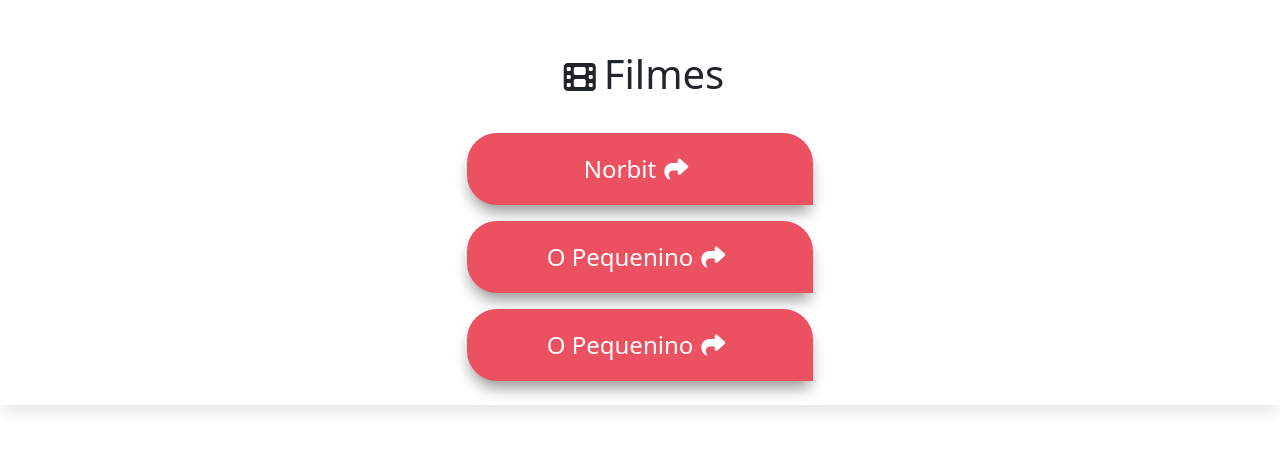
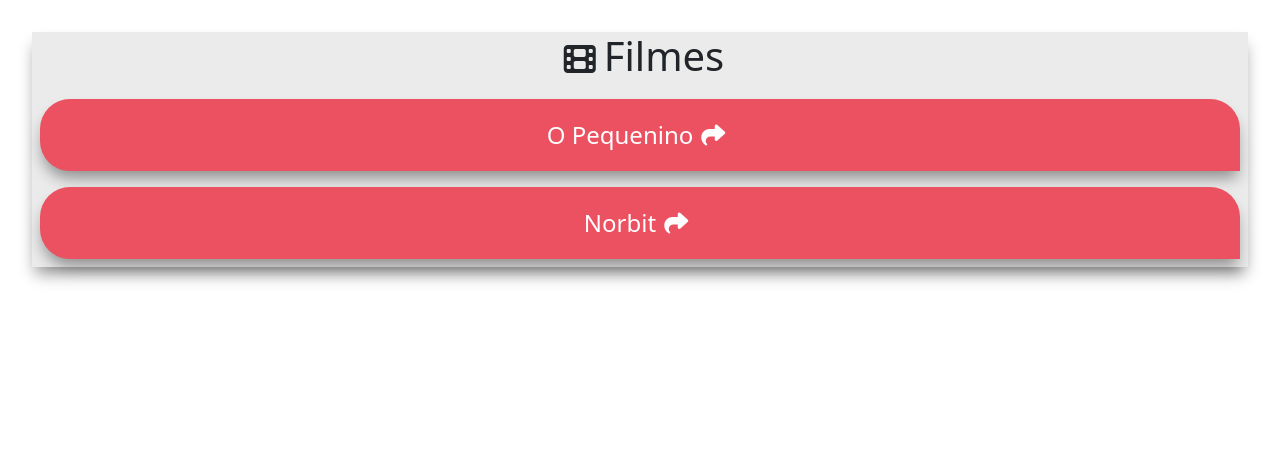
Before and after one commit to ericksilverio10/movie-project, a plain HTML site: page index.html in a window 1280 px wide. Drawn offline with nearby package versions, Linux system fonts and the light colour scheme.

Commit message:
Criando JSON

```diff
--- a/index.html
+++ b/index.html
@@ -1,23 +1,22 @@
 <!DOCTYPE html>
-<html lang="en">
+<html>
 <head>
   <meta charset="UTF-8">
-    <meta http-equiv="X-UA-Compatible" content="IE=edge">
-    <meta name="viewport" content="width=device-width, initial-scale=1.0">
-    <title>Filmes</title>
+  <title>Exemplo de Leitura de JSON</title>
+  <script src="https://code.jquery.com/jquery-3.6.0.min.js"></script>
   <link href="https://cdn.jsdelivr.net/npm/bootstrap@5.0.2/dist/css/bootstrap.min.css" rel="stylesheet" integrity="sha384-EVSTQN3/azprG1Anm3QDgpJLIm9Nao0Yz1ztcQTwFspd3yD65VohhpuuCOmLASjC" crossorigin="anonymous">
   <script src="https://cdn.jsdelivr.net/npm/bootstrap@5.0.2/dist/js/bootstrap.bundle.min.js" integrity="sha384-MrcW6ZMFYlzcLA8Nl+NtUVF0sA7MsXsP1UyJoMp4YLEuNSfAP+JcXn/tWtIaxVXM" crossorigin="anonymous"></script>
   <link rel="stylesheet" href="https://cdnjs.cloudflare.com/ajax/libs/font-awesome/6.4.0/css/all.min.css" integrity="sha512-iecdLmaskl7CVkqkXNQ/ZH/XLlvWZOJyj7Yy7tcenmpD1ypASozpmT/E0iPtmFIB46ZmdtAc9eNBvH0H/ZpiBw==" crossorigin="anonymous" referrerpolicy="no-referrer" />
 </head>
+<body>
 <style>
-    i{
+    #container {
+        background-color: rgb(235, 235, 235);
+        margin: 2rem;
+        box-shadow: 0px 10px 15px -3px rgba(0,0,0,0.4);
+    }
+    i {
         margin: .5rem;
-    }
-    .card {
-        background-color: white;
-        box-shadow: 0px 10px 15px -3px rgba(0,0,0,0.1);
-        margin-top: 50px;
-        border: none;
     }
     .btn{
         border: none;
@@ -32,14 +31,40 @@
         color: white;
     }
 </style>
-<body>
-    <div class="card d-flex align-items-center justify-content-center flex-column text-center">
+
+  <div class="d-flex flex-column text-center justify-content-center" id="container">
     <h1><i class="fas fa-film fs-2"></i>Filmes</h1>
-        <div class="card-body d-flex flex-column">
-            <a class="btn m-2" target="_blank" href="https://drive.google.com/file/d/1UkgrI-fM6rOAHmFEaABtJQP_Lx6jantD/view?fbclid=IwAR3c0zVYnzIr4rA8jjnrs8PH2Fb-qmjBXrila3rv-B9byz1zJ5bZho5J62M">Norbit<i class="fas fa-share"></i></a>
-            <a class="btn m-2" target="_blank" href="https://drive.google.com/file/d/1UvzS8IVRuT_uHRoYysFm3pVXRzSOkh92/view">O Pequenino<i class="fas fa-share"></i></a>
-            <a class="btn m-2" target="_blank" href="https://drive.google.com/file/d/1UvzS8IVRuT_uHRoYysFm3pVXRzSOkh92/view">O Pequenino<i class="fas fa-share"></i></a>
   </div>
 
+  <script>
+    $(document).ready(function() {
+      // Faz uma requisição AJAX para carregar o arquivo JSON
+      $.getJSON('movies.json', function(data) {
+        // Itera sobre os elementos do JSON
+        $.each(data, function(index, item) {
+          // Cria uma nova tag <a> com base no elemento do JSON
+          var newLink = $('<a>', {
+            class: 'btn m-2',
+            target: '_blank',
+            href: item.url
+          });
+
+          // Define o texto do <a> como o valor da propriedade "movie_name"
+          newLink.text(item.movie_name);
+
+          // Cria um novo <i> dentro do <a> com a classe 'fas fa-share'
+          var newIcon = $('<i>', {
+            class: 'fas fa-share'
+          });
+
+          // Adiciona o <i> dentro do <a>
+          newLink.append(newIcon);
+
+          // Adiciona o novo <a> no contêiner
+          $('#container').append(newLink);
+        });
+      });
+    });
+  </script>
 </body>
 </html>
--- /dev/null
+++ b/movies.json
@@ -0,0 +1,11 @@
+[
+    {
+      "movie_name": "O Pequenino",
+      "url": "https://drive.google.com/file/d/1UvzS8IVRuT_uHRoYysFm3pVXRzSOkh92/view"
+    },
+
+    {
+        "movie_name": "Norbit",
+        "url": "https://drive.google.com/file/d/1UkgrI-fM6rOAHmFEaABtJQP_Lx6jantD/view?fbclid=IwAR3c0zVYnzIr4rA8jjnrs8PH2Fb-qmjBXrila3rv-B9byz1zJ5bZho5J62M"
+      }
+  ]
```
Lines whose indentation alone changed are shown as unchanged.
